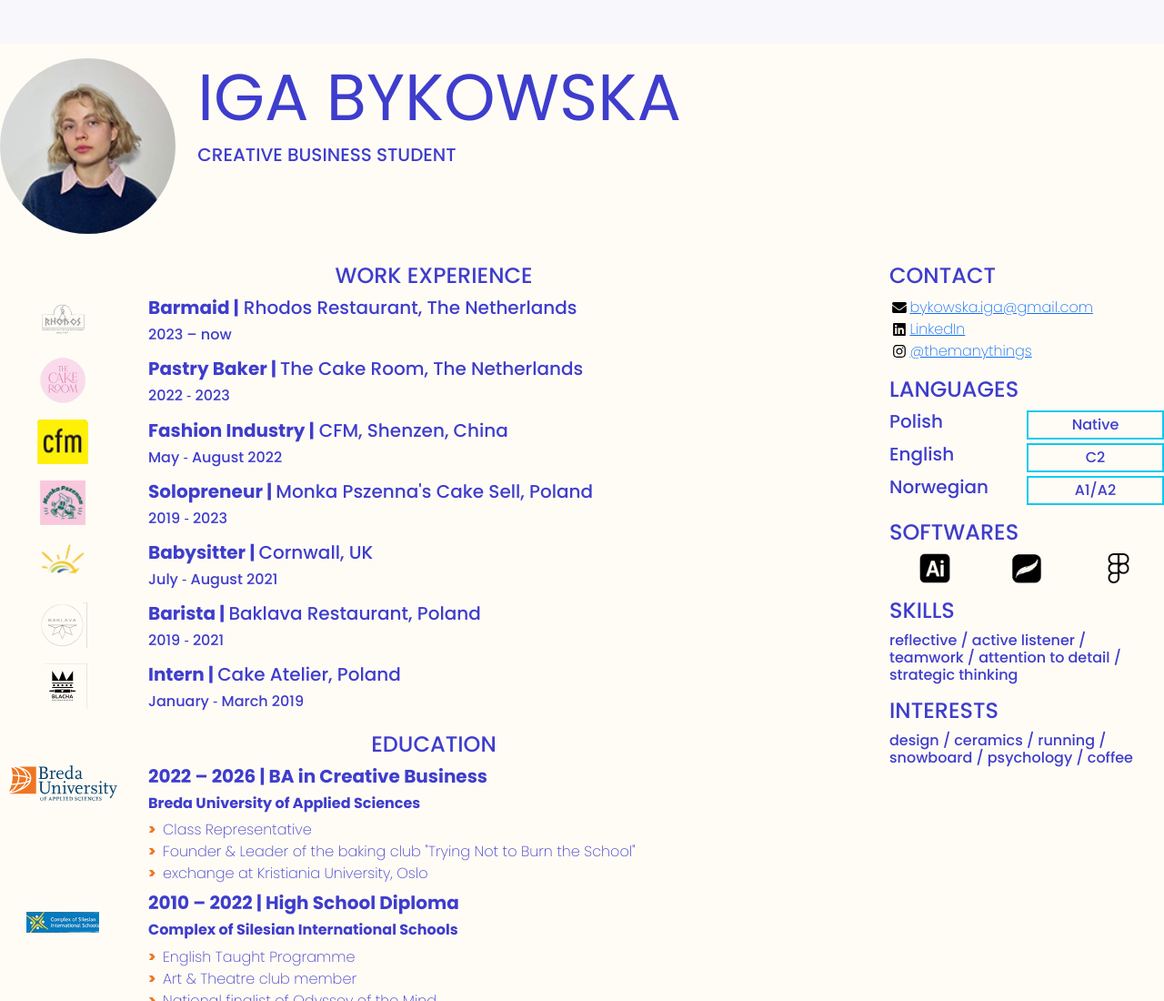
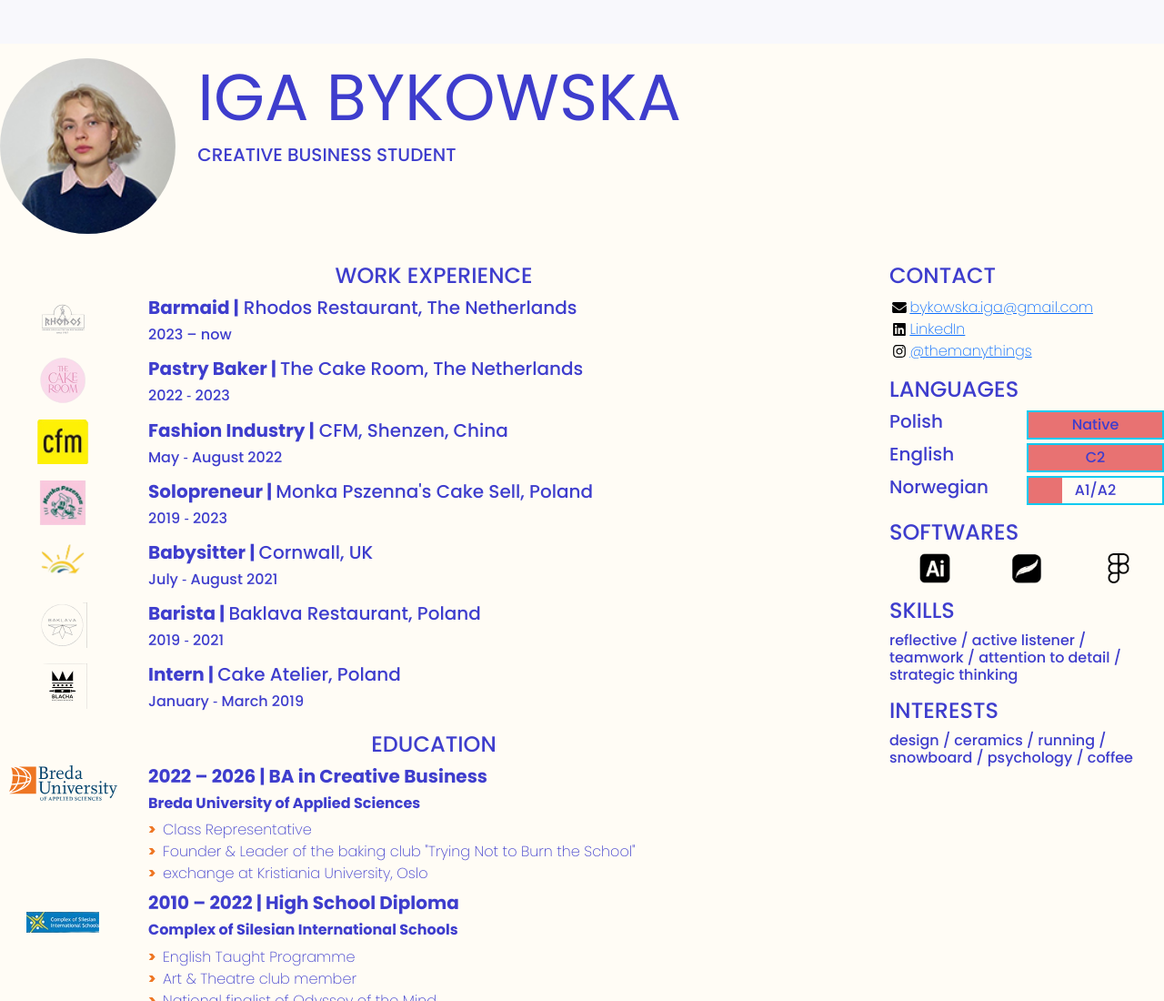
Before and after one commit to igabykowska/PRJ4-CV_IgaBykowska_220395, a plain HTML site: page index.html in a window 1280 px wide. Shown: the top 1100 px of the page at 91% size. Drawn offline with nearby package versions, Linux system fonts and the light colour scheme.

Commit message:
Update styles.css

```diff
--- a/css/styles.css
+++ b/css/styles.css
@@ -58,6 +58,11 @@ body {
 	padding-left: 1em;
 }
 
+.language-progress{
+
+	background-color: #E87272
+}
+
 /* Styles for contact icons */
 
 .contact-icon {
```
